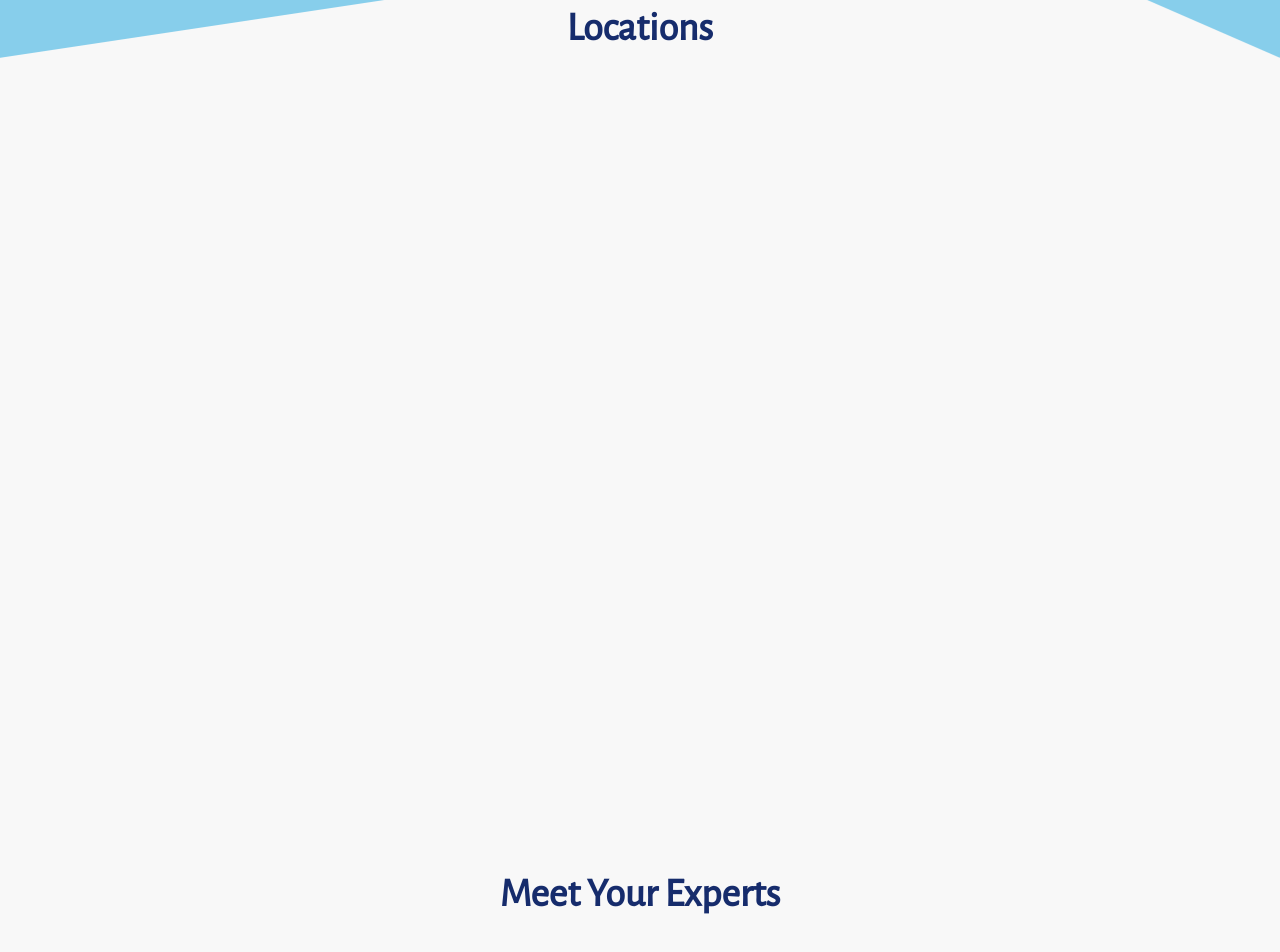
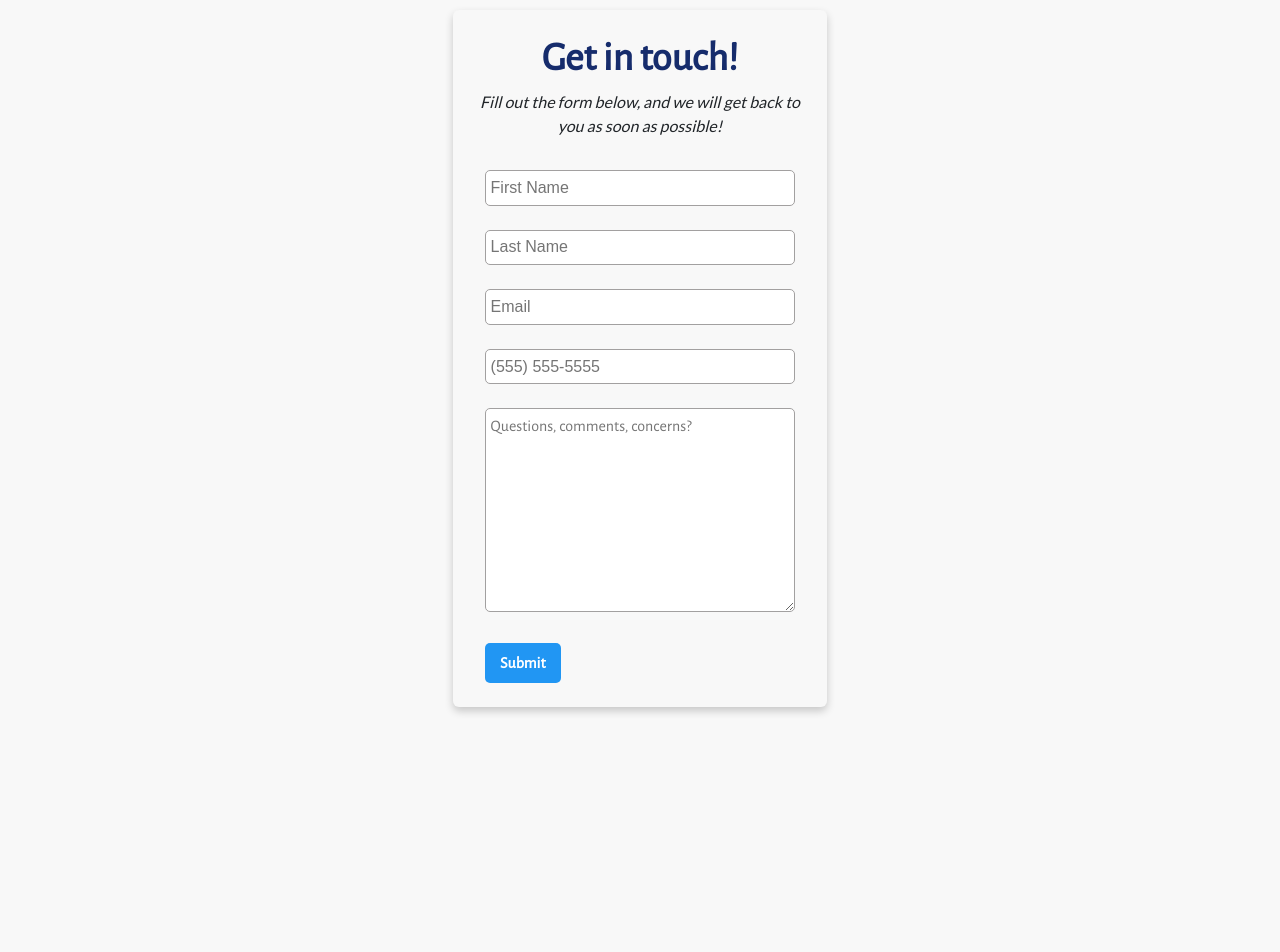
Before and after one commit to chrispalka/davasolutions, a React app: page / in a window 1280 px wide. Shown: the part 1758-2710 px from the top of the page. After the commit the page ends 2517 px from the top, so only its background shows below. Built offline with nearby package versions, Linux system fonts and the light colour scheme.

Commit message:
Minor adjustments

```diff
--- a/client/src/assets/Form.module.css
+++ b/client/src/assets/Form.module.css
@@ -2,7 +2,7 @@
   padding-top: 3.25rem;
   padding-bottom: 3.25rem;
   margin-top: 3.125rem;
-  background-color: var(--contrastbackground);
+  background-color: var(--background);
   opacity: 100;
   display: flex;
   justify-content: center;
--- a/client/src/components/App.jsx
+++ b/client/src/components/App.jsx
@@ -52,8 +52,8 @@ const App = () => {
         </div>
         <Hero isPageLoading={isLoading} />
         <Solutions isPageLoading={isLoading} />
-        <Locations isPageLoading={isLoading} />
-        <About isPageLoading={isLoading} />
+        {/* <Locations isPageLoading={isLoading} /> */}
+        {/* <About isPageLoading={isLoading} /> */}
         <Form isPageLoading={isLoading} />
         {/* <footer className={styles.footerSection}>footer text</footer> */}
       </main>
--- a/client/src/components/Navbar.jsx
+++ b/client/src/components/Navbar.jsx
@@ -26,14 +26,14 @@ const Navbar = ({ scrollDirection, top, isPageLoading }) => {
       name: 'Solutions',
       href: '#solutions',
     },
-    {
-      name: 'Locations',
-      href: '#locations',
-    },
-    {
-      name: 'About',
-      href: '#about',
-    },
+    // {
+    //   name: 'Locations',
+    //   href: '#locations',
+    // },
+    // {
+    //   name: 'About',
+    //   href: '#about',
+    // },
     {
       name: 'Contact',
       href: '#contact',
```
